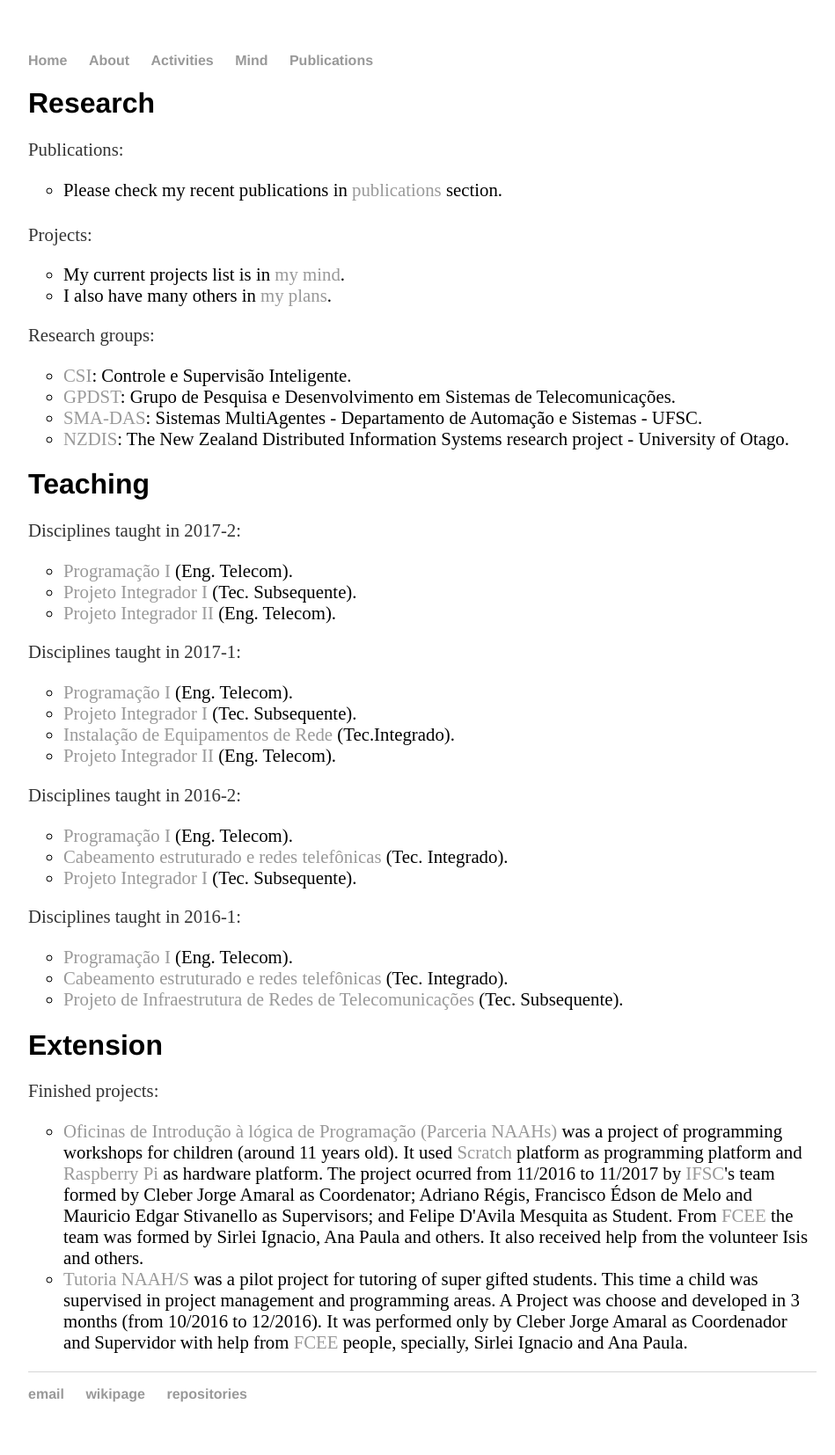
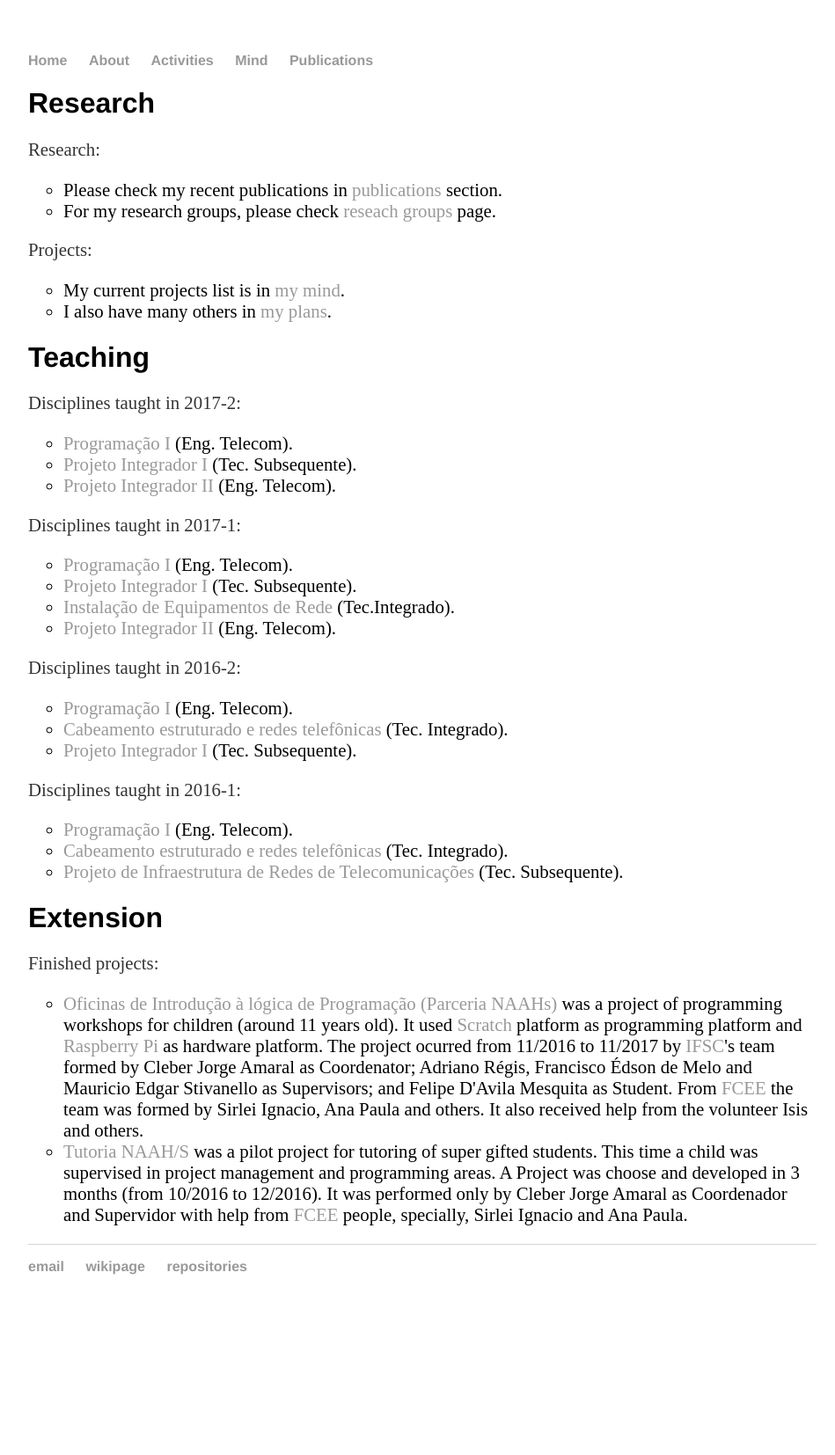
Before and after one commit to cleberjamaral/cleberjamaral.github.io, a Jekyll site: the page built from activities/index.html, in a window 1280 px wide. Shown: the whole page at 88% size, without its empty margins (160-1109 px from the left). Built offline with Jekyll 4.4.1, drawn with Linux system fonts in a browser that asks for light colours; after the commit the page ends 1509 px from its top, so only the background shows below that.

Commit message:
Moving research section to gitbook

```diff
--- a/activities/index.html
+++ b/activities/index.html
@@ -5,10 +5,13 @@ title: Cleber Jorge Amaral - activities
 <div class="activities">
 
 	<h1>Research</h1>
-	<p>Publications: </p>
+	<p>Research: </p>
 	<ul class="a">
 		<li>
-			Please check my recent publications in <a href="../publications">publications</a> section.</p>
+			Please check my recent publications in <a href="../publications">publications</a> section.
+		</li>
+		<li>
+			For my research groups, please check <a href="https://app.gitbook.com/@cleberjamaral/s/mind/knowledge/research">reseach groups</a> page.
 		</li>
 	</ul>
 
@@ -19,22 +22,6 @@ title: Cleber Jorge Amaral - activities
 		</li>
 		<li>
 			I also have many others in <a href="https://cleberjamaral.gitbook.io/mind/plans"> my plans</a>.
-		</li>
-	</ul>
-
-	<p>Research groups: </p>
-	<ul class="a">
-		<li>
-			<a href="https://cleberjamaral.gitbook.io/mybook/plans">CSI</a>: Controle e Supervisão Inteligente.
-		</li>
-		<li>
-			<a href="http://dgp.cnpq.br/dgp/espelhogrupo/2924804687700988">GPDST</a>: Grupo de Pesquisa e Desenvolvimento em Sistemas de Telecomunicações.
-		</li>
-		<li>
-			<a href=https://groups.google.com/forum/#!forum/sma-das>SMA-DAS</a>: Sistemas MultiAgentes - Departamento de Automação e Sistemas - UFSC.
-		</li>
-		<li>
-			<a href=http://nzdis.otago.ac.nz/>NZDIS</a>: The New Zealand Distributed Information Systems research project - University of Otago.
 		</li>
 	</ul>
 
```
